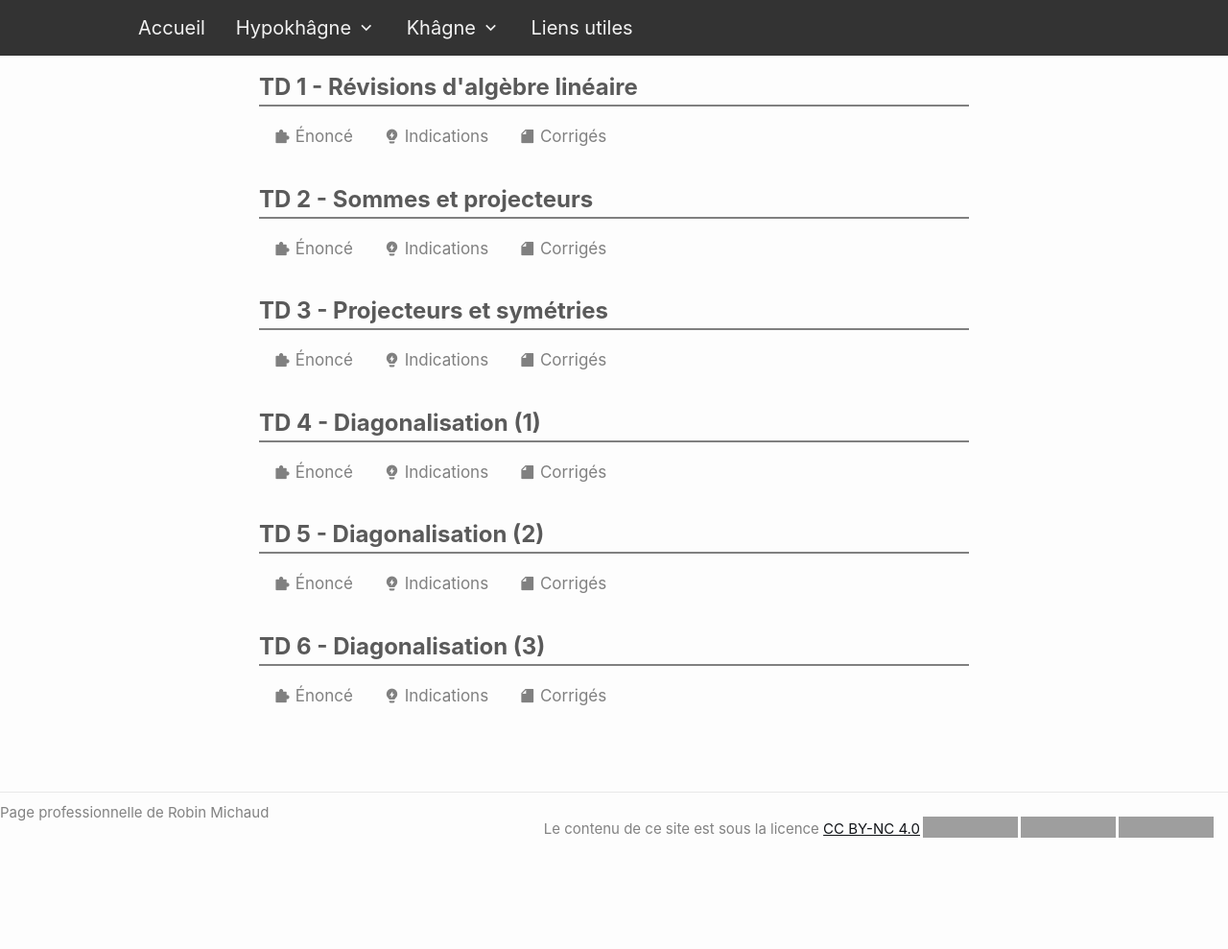
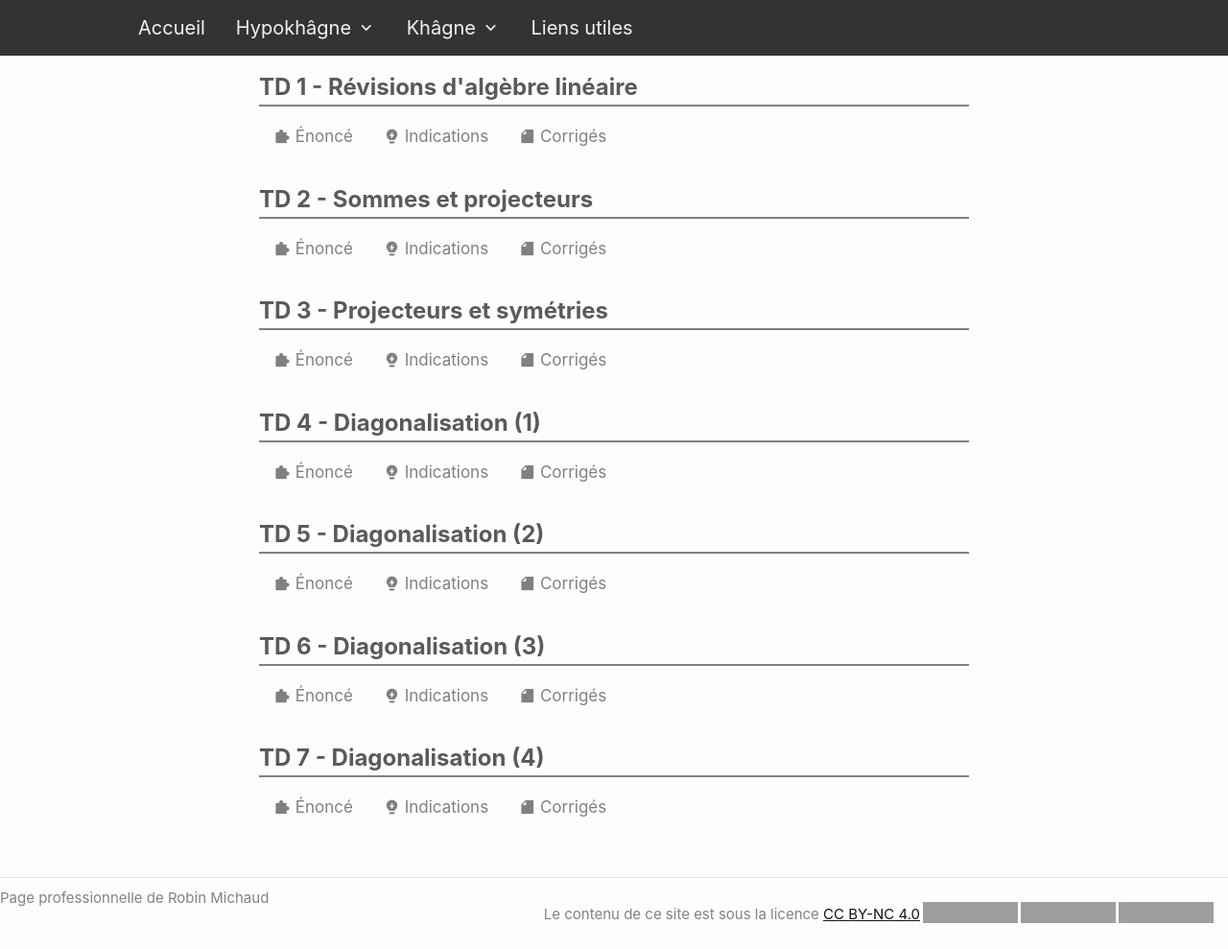
Before and after one commit to michaudmaths/michaudmaths.github.io, a Jekyll site: the page built from menu/td_khagne.markdown, in a window 1280 px wide. Shown: the whole page at 96% size. Built offline with Jekyll 4.4.1, drawn with Linux system fonts in a browser that asks for light colours; nearby versions of some CDN libraries; before the commit the page ends 900 px from its top, so only the background shows below that; grey boxes are pictures that could not be loaded.

Commit message:
Add Diagonalisation (4) title to files.yml

```diff
--- a/_data/files.yml
+++ b/_data/files.yml
@@ -105,6 +105,7 @@ td_khagne :
   - title : Diagonalisation (1)
   - title : Diagonalisation (2)
   - title : Diagonalisation (3)
+  - title : Diagonalisation (4)
 
 dst:
  - date : '27/09/25'
```
